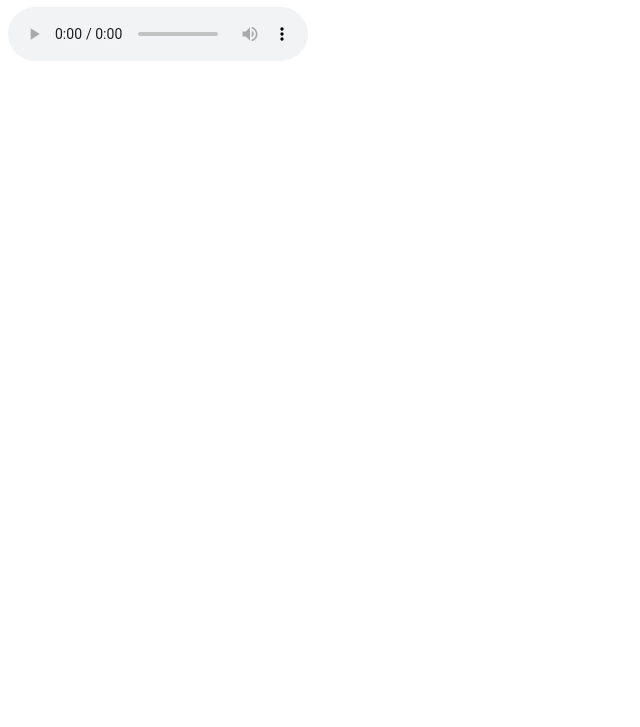
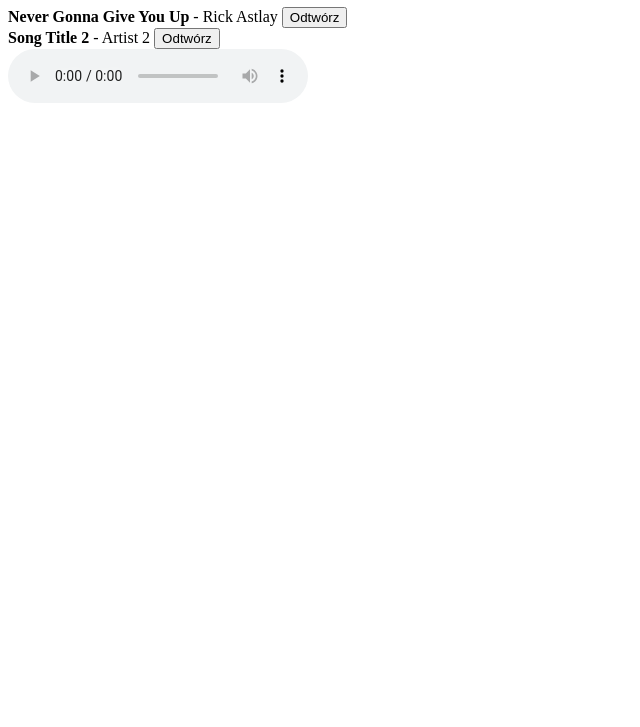
Before and after one commit to Jacekpy0/JackMusic, a plain HTML site: page index.html in a window 1280 px wide. Shown: the part 73-800 px from the top of the page, without its empty margins (0-640 px from the left). Drawn offline with Linux system fonts and the light colour scheme; no server answers.

Commit message:
Update index.html

```diff
--- a/index.html
+++ b/index.html
@@ -13,7 +13,7 @@
     <script>
         // Funkcja ładująca dane z pliku JSON na GitHubie
         async function loadMusic() {
-            const response = await fetch('https://raw.githubusercontent.com/TwojeUsername/TwójRepozytorium/main/music.json');
+            const response = await fetch('music.json');
             const musicData = await response.json();
             displayMusicList(musicData);
         }
```
